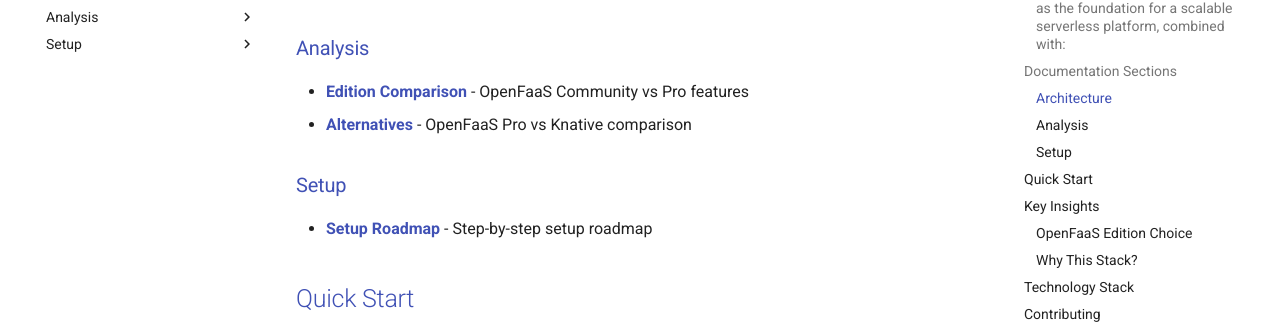
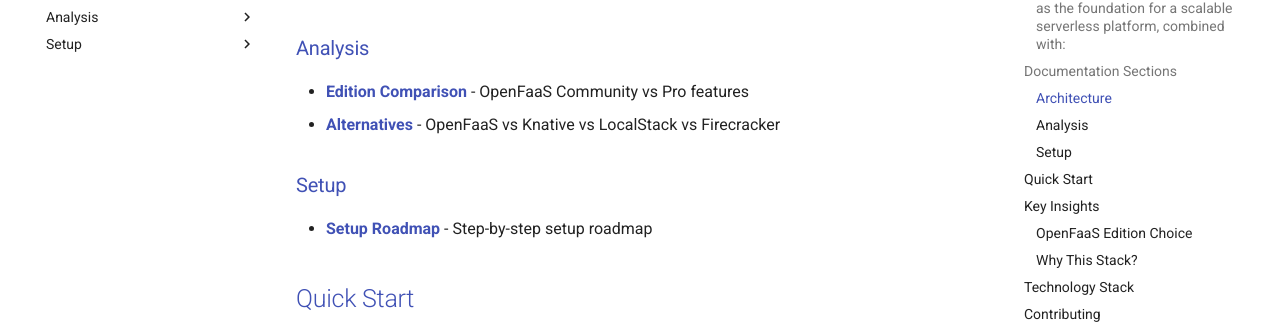
Before and after one commit to furiatona/openfaas-research, an MkDocs documentation site: the page built from docs/index.md, in a window 1280 px wide and 900 px high, scrolled down 558 px. Shown: the part 145-469 px from the top of the window. Built offline with MkDocs 1.6.1 and Material for MkDocs 9.7.7, drawn with Linux system fonts in a browser that asks for light colours; comment, search, counter and statistics services are not loaded.

Commit message:
chores: update homepage with alternatives

```diff
--- a/docs/index.md
+++ b/docs/index.md
@@ -17,7 +17,7 @@ Welcome to the OpenFaaS Platform Research documentation. This repository contain
 
 ### Analysis
 - **[Edition Comparison](04-comparison.md)** - OpenFaaS Community vs Pro features
-- **[Alternatives](05-alternatives.md)** - OpenFaaS Pro vs Knative comparison
+- **[Alternatives](05-alternatives.md)** - OpenFaaS vs Knative vs LocalStack vs Firecracker
 
 ### Setup
 - **[Setup Roadmap](02-setup-roadmap.md)** - Step-by-step setup roadmap
```
